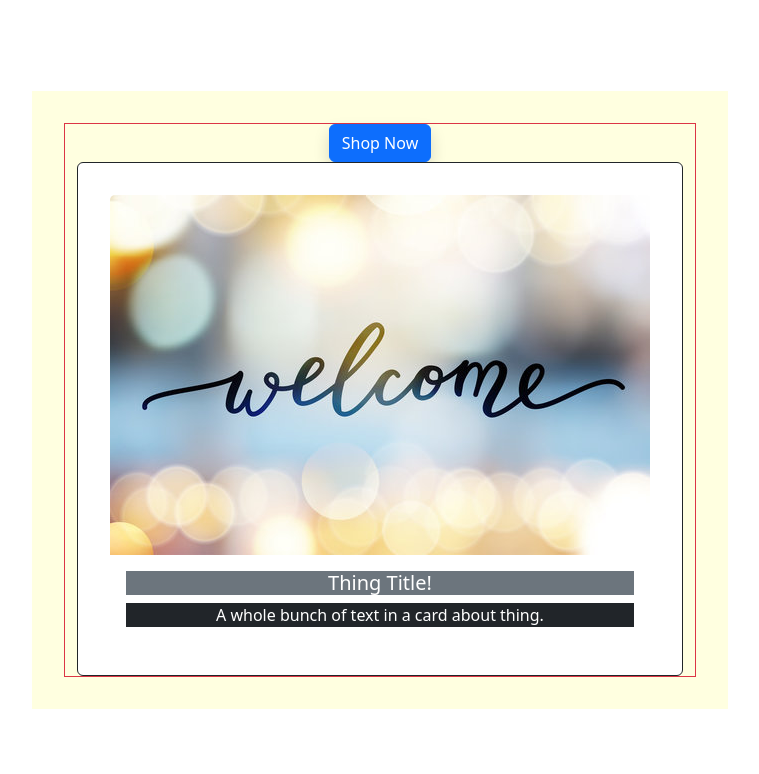
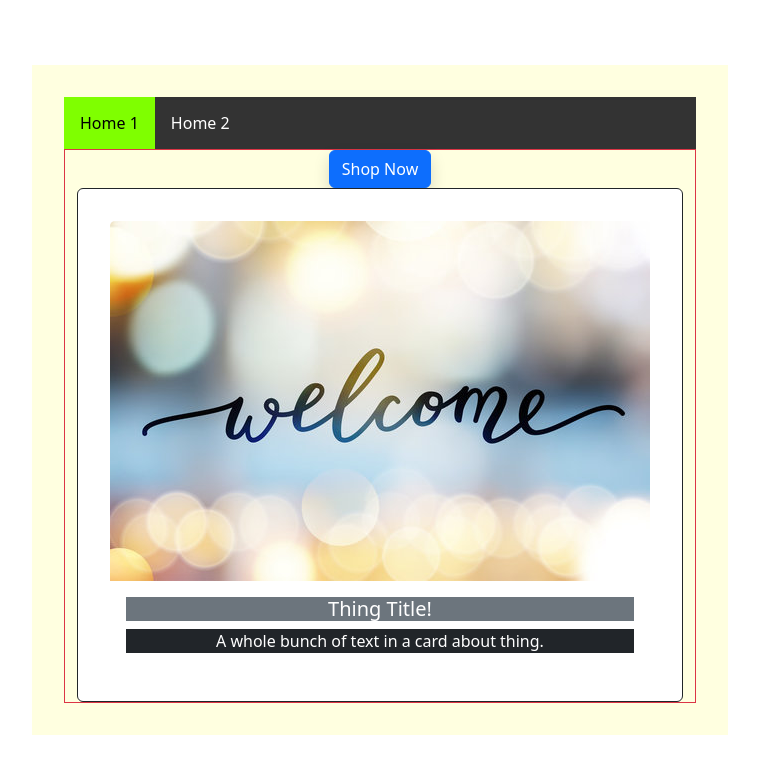
Before and after one commit to markoagidej/Integrating-Bootstrap-with-React, a React (Vite) app: page / in a window 1280 px wide. Shown: the top 774 px of the page, without its empty margins (260-1019 px from the left). Built offline with nearby package versions, Linux system fonts and the light colour scheme.

Commit message:
Q2T5 done

```diff
--- a/src/App.jsx
+++ b/src/App.jsx
@@ -3,13 +3,16 @@ import 'bootstrap/dist/css/bootstrap.min.css';
 import Home from './components/Home';
 import { Routes, Route } from 'react-router-dom';
 import NotFound from './components/NotFound';
+import NavigationBar from './components/NavigationBar';
 
 function App() {
 
   return (
     <>
+      <NavigationBar />
       <Routes>
         <Route path='/' element={<Home />}/>
+        <Route path='/home2' element={<Home />}/>
         <Route path='*' element={<NotFound />} />
       </Routes>
     </>
--- /dev/null
+++ b/src/NavigationBar.css
@@ -0,0 +1,23 @@
+nav {
+    background-color: #333;
+    overflow: hidden;
+  }
+
+  nav a{
+    float: left;
+    display: block;
+    color: white;
+    text-align: center;
+    padding: 14px 16px;
+    text-decoration: none;
+  }
+
+  nav a:hover {
+    background-color: #ddd;
+    color: black;
+  }
+
+  nav a.active {
+    background-color: chartreuse;
+    color: black;
+  }
--- /dev/null
+++ b/src/components/NavigationBar.jsx
@@ -0,0 +1,14 @@
+import 'bootstrap/dist/css/bootstrap.min.css';
+import { NavLink } from 'react-router-dom'
+import '../NavigationBar.css'
+
+const NavigationBar = () => {
+    return (
+        <nav>
+            <NavLink to='/' activeClassName='active'>Home 1</NavLink>
+            <NavLink to='/home2' activeClassName='active'>Home 2</NavLink>
+        </nav>
+    );
+};
+
+export default NavigationBar;
--- a/src/components/NotFound.jsx
+++ b/src/components/NotFound.jsx
@@ -19,7 +19,7 @@ const NotFound = () => {
                 </Row>
                 <Row>
                     <Col>
-                        <p>Use the link to the right to return home! -></p>
+                        <p>Use the link to the right to return home! -&gt</p>
                     </Col>
                     <Col>
                         <Link to='/' className='text-decoration-underline'>Return Home</Link>
```
